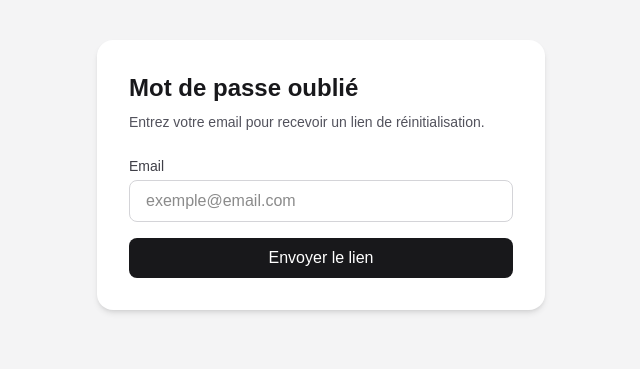
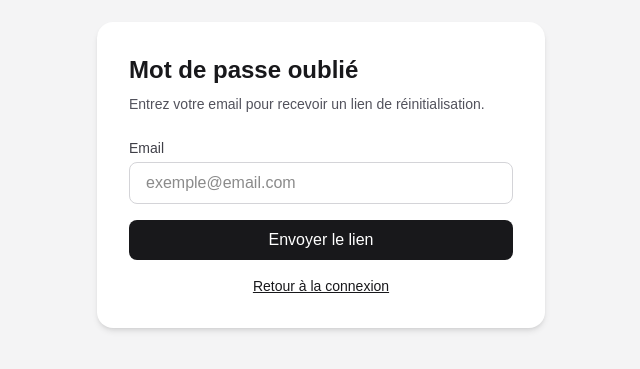
Before and after one commit to jadliaissam-edu/PM-A-frontend, a Next.js app: page /forgot-password in a window 1280 px wide. Shown: the part 225-594 px from the top of the page, without its empty margins (319-959 px from the left). Built offline with nearby package versions, Linux system fonts and the light colour scheme.

Commit message:
Link auth pages together

```diff
--- a/app/forgot-password/page.tsx
+++ b/app/forgot-password/page.tsx
@@ -1,11 +1,13 @@
 "use client";
 
 import { zodResolver } from "@hookform/resolvers/zod";
+import Link from "next/link";
 import { useForm } from "react-hook-form";
 import {
   forgotPasswordSchema,
   ForgotPasswordFormData,
 } from "../../lib/validations";
+
 
 export default function ForgotPasswordPage() {
   const {
@@ -62,6 +64,11 @@
           >
             {isSubmitting ? "Envoi..." : "Envoyer le lien"}
           </button>
+          <p className="text-center text-sm text-zinc-600">
+           <Link href="/login" className="text-zinc-900 underline">
+            Retour à la connexion
+           </Link>
+          </p>
         </form>
       </div>
     </main>
--- a/app/login/page.tsx
+++ b/app/login/page.tsx
@@ -1,5 +1,5 @@
 "use client";
-
+import Link from "next/link";
 import { zodResolver } from "@hookform/resolvers/zod";
 import { useForm } from "react-hook-form";
 import { authService } from "../../services/auth.service";
@@ -74,6 +74,11 @@
           >
             {isSubmitting ? "Connexion..." : "Se connecter"}
           </button>
+          <p className="text-center text-sm text-zinc-600">
+           <Link href="/forgot-password" className="text-zinc-900 underline">
+                 Mot de passe oublié ?
+            </Link>
+          </p>
         </form>
       </div>
     </main>
```
